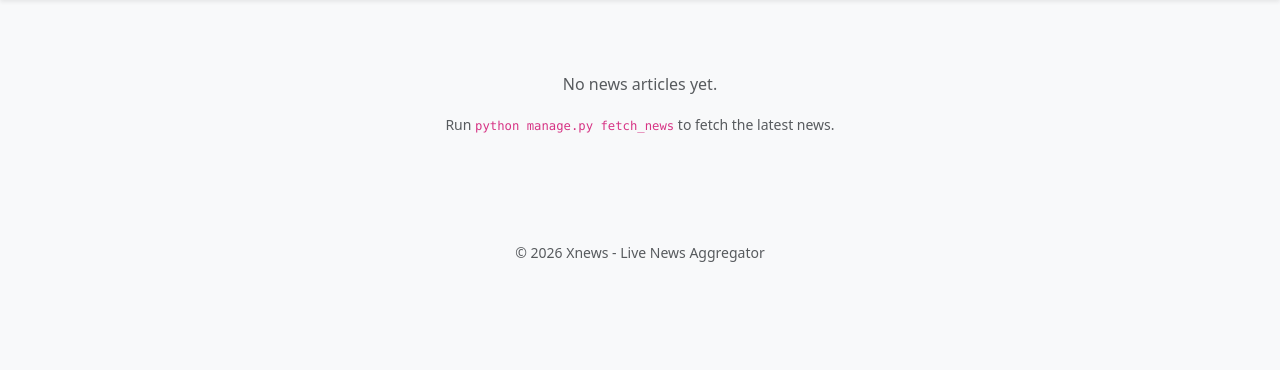
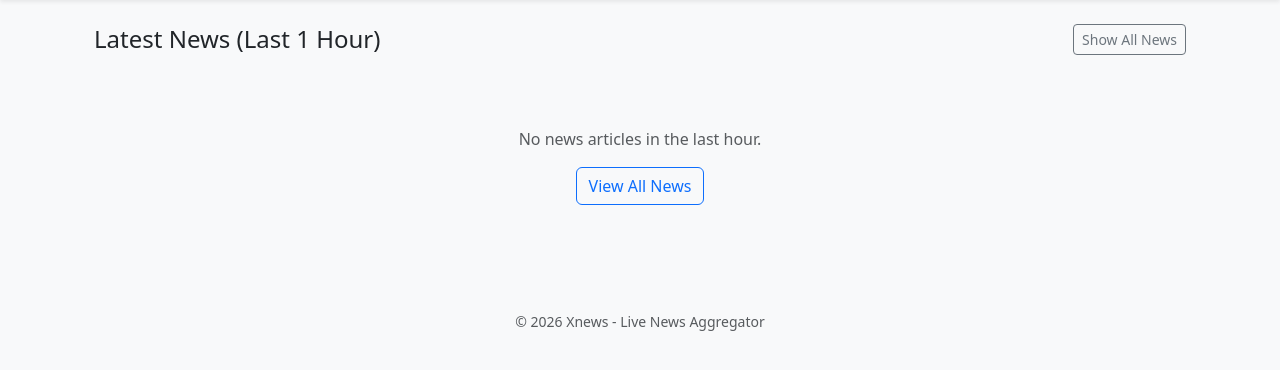
Before and after one commit to Mr-Rupesh/news, a Django app: page /articles/ in a window 1280 px wide. Shown: the part 56-426 px from the top of the page. Run offline with Django 5.2, Linux system fonts and the light colour scheme; the visitor is signed in with stand-in values (Sample User, id 1); data that the repository does not hold is empty; parts of the project's set-up code (start-up, migrations or seed data) failed here and were passed over.

Commit message:
Show only last 1 hour news with time display
- Filter ArticleListView to show articles from last 1 hour
- Add ?all=1 query param to view all news
- Update template with toggle button and time display
- Show hour:minute in published_at date

Co-Authored-By: Claude Opus 4.6 <noreply@anthropic.com>

```diff
--- a/articles/views.py
+++ b/articles/views.py
@@ -1,4 +1,7 @@
+import datetime
+
 from django.contrib.auth.mixins import LoginRequiredMixin
+from django.utils import timezone
 from django.views import View
 from django.views.generic import ListView, DetailView, FormView
 from django.views.generic.detail import SingleObjectMixin
@@ -11,6 +14,15 @@ from .models import Article
 class ArticleListView(LoginRequiredMixin, ListView):
     model = Article
     template_name = "article_list.html"
+
+    def get_queryset(self):
+        queryset = super().get_queryset()
+        # If "all=1" is in query params, show all news
+        if self.request.GET.get("all") == "1":
+            return queryset
+        # Otherwise, filter to last 1 hour
+        one_hour_ago = timezone.now() - datetime.timedelta(hours=1)
+        return queryset.filter(published_at__gte=one_hour_ago)
 
 
 class CommentGet(DetailView):
--- a/templates/article_list.html
+++ b/templates/article_list.html
@@ -4,6 +4,17 @@
 
 {% block content %}
 <div class="container mt-4">
+  <div class="d-flex justify-content-between align-items-center mb-4">
+    <h4 class="mb-0">
+      {% if request.GET.all == "1" %}All News{% else %}Latest News (Last 1 Hour){% endif %}
+    </h4>
+    {% if request.GET.all == "1" %}
+      <a href="{% url 'article_list' %}" class="btn btn-outline-secondary btn-sm">Show Last 1 Hour</a>
+    {% else %}
+      <a href="?all=1" class="btn btn-outline-secondary btn-sm">Show All News</a>
+    {% endif %}
+  </div>
+
   {% for article in article_list %}
   <div class="card shadow-sm mb-4 border-0">
 
@@ -15,7 +26,7 @@
         </a>
       </h5>
       <small class="text-muted">
-        From {{ article.source_name }} · {{ article.published_at|date:"M d, Y" }}
+        From {{ article.source_name }} · {{ article.published_at|date:"M d, Y H:i" }}
       </small>
     </div>
 
@@ -52,8 +63,8 @@
   </div>
   {% empty %}
   <div class="text-center text-muted py-5">
-    <p>No news articles yet.</p>
-    <p><small>Run <code>python manage.py fetch_news</code> to fetch the latest news.</small></p>
+    <p>No news articles in the last hour.</p>
+    <p><a href="?all=1" class="btn btn-outline-primary">View All News</a></p>
   </div>
   {% endfor %}
 </div>
```
